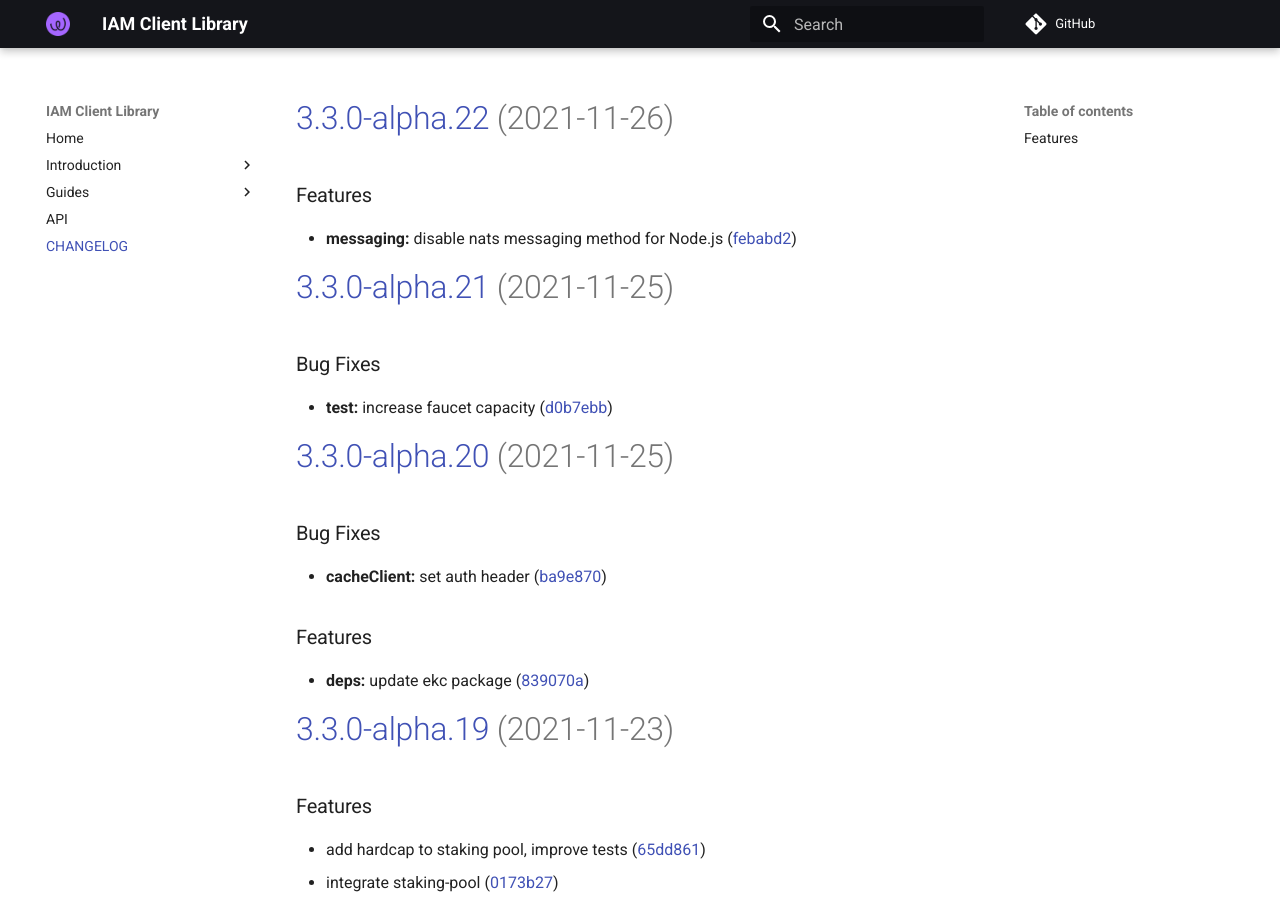
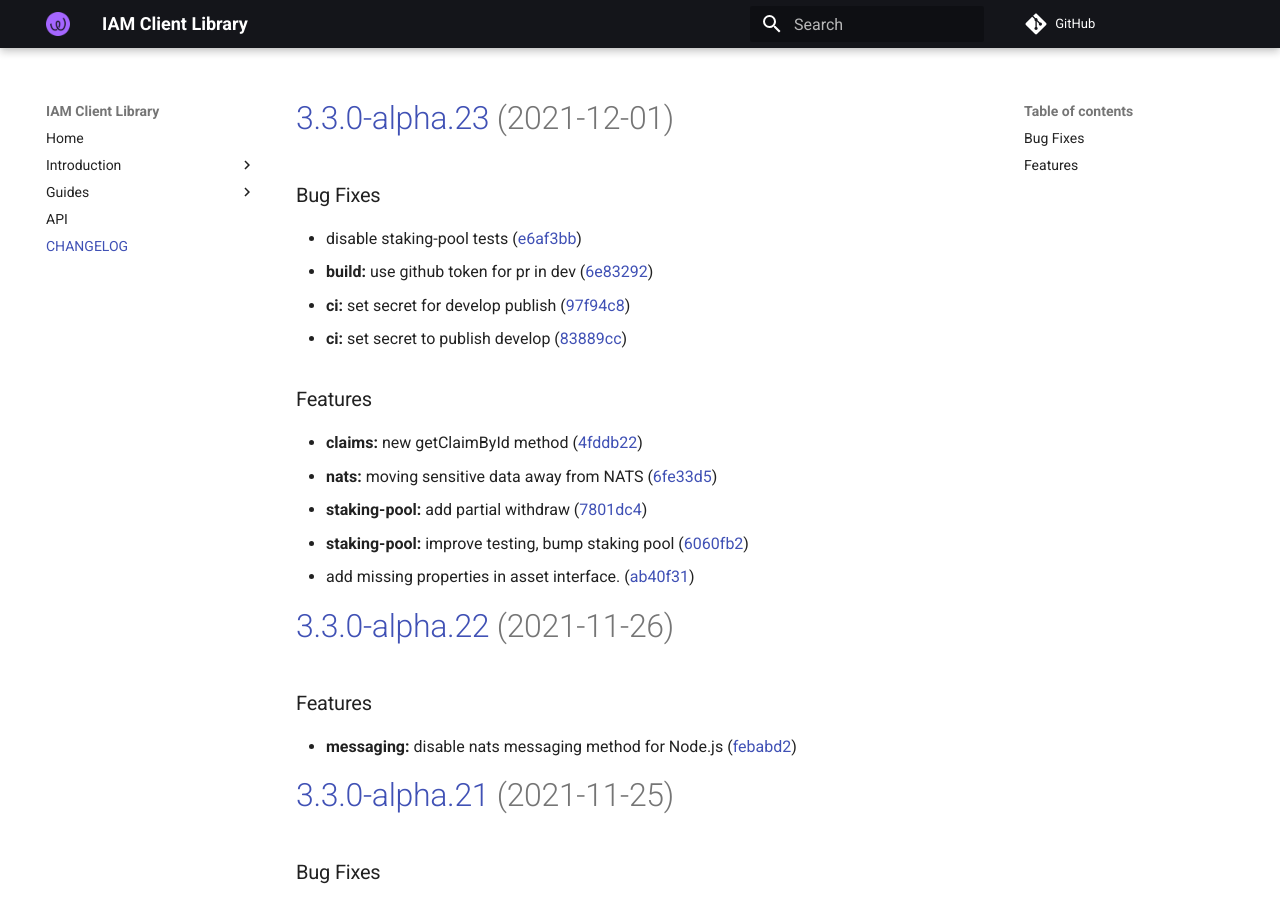
Before and after one commit to energywebfoundation/iam-client-lib, an MkDocs documentation site: the page built from docs/CHANGELOG.md, in a window 1280 px wide and 900 px high. Built offline with MkDocs 1.6.1 and Material for MkDocs 9.7.7, drawn with Linux system fonts in a browser that asks for light colours; comment, search, counter and statistics services are not loaded.

Commit message:
chore(release): 3.3.0-alpha.23 [skip ci]
# [3.3.0-alpha.23](https://github.com/energywebfoundation/iam-client-lib/compare/v3.3.0-alpha.22...v3.3.0-alpha.23) (2021-12-01)

### Bug Fixes

* disable staking-pool tests ([e6af3bb](https://github.com/energywebfoundation/iam-client-lib/commit/e6af3bbf5627cb030e984a35abc19fc47b79ea48))
* **build:** use github token for pr in dev ([6e83292](https://github.com/energywebfoundation/iam-client-lib/commit/6e832926ccfccef644aa5b4514e94e517d560623))
* **ci:** set secret for develop publish ([97f94c8](https://github.com/energywebfoundation/iam-client-lib/commit/97f94c8aea9fd60597eedf5adfeb9b2a854091bf))
* **ci:** set secret to publish develop ([83889cc](https://github.com/energywebfoundation/iam-client-lib/commit/83889cc653ed6e70a55bc7856e476c9043f950dc))

### Features

* **claims:** new getClaimById method ([4fddb22](https://github.com/energywebfoundation/iam-client-lib/commit/4fddb2277f1f1b2edaa4e8d76f0b6317d3feff22))
* **nats:** moving sensitive data away from  NATS ([6fe33d5](https://github.com/energywebfoundation/iam-client-lib/commit/6fe33d5fe5525b9624eb23caec2fa0f137c19dd0))
* **staking-pool:** add partial withdraw ([7801dc4](https://github.com/energywebfoundation/iam-client-lib/commit/7801dc4aebecd0e09eead3c5284e591477a9a804))
* **staking-pool:** improve testing, bump staking pool ([6060fb2](https://github.com/energywebfoundation/iam-client-lib/commit/6060fb264877e4b2df1f41f4eb584af147e22a16))
* add missing properties in asset interface. ([ab40f31](https://github.com/energywebfoundation/iam-client-lib/commit/ab40f31d5e13b9884cc2640ed8a47aba42c5729b))

```diff
--- a/docs/CHANGELOG.md
+++ b/docs/CHANGELOG.md
@@ -1,3 +1,22 @@
+# [3.3.0-alpha.23](https://github.com/energywebfoundation/iam-client-lib/compare/v3.3.0-alpha.22...v3.3.0-alpha.23) (2021-12-01)
+
+
+### Bug Fixes
+
+* disable staking-pool tests ([e6af3bb](https://github.com/energywebfoundation/iam-client-lib/commit/e6af3bbf5627cb030e984a35abc19fc47b79ea48))
+* **build:** use github token for pr in dev ([6e83292](https://github.com/energywebfoundation/iam-client-lib/commit/6e832926ccfccef644aa5b4514e94e517d560623))
+* **ci:** set secret for develop publish ([97f94c8](https://github.com/energywebfoundation/iam-client-lib/commit/97f94c8aea9fd60597eedf5adfeb9b2a854091bf))
+* **ci:** set secret to publish develop ([83889cc](https://github.com/energywebfoundation/iam-client-lib/commit/83889cc653ed6e70a55bc7856e476c9043f950dc))
+
+
+### Features
+
+* **claims:** new getClaimById method ([4fddb22](https://github.com/energywebfoundation/iam-client-lib/commit/4fddb2277f1f1b2edaa4e8d76f0b6317d3feff22))
+* **nats:** moving sensitive data away from  NATS ([6fe33d5](https://github.com/energywebfoundation/iam-client-lib/commit/6fe33d5fe5525b9624eb23caec2fa0f137c19dd0))
+* **staking-pool:** add partial withdraw ([7801dc4](https://github.com/energywebfoundation/iam-client-lib/commit/7801dc4aebecd0e09eead3c5284e591477a9a804))
+* **staking-pool:** improve testing, bump staking pool ([6060fb2](https://github.com/energywebfoundation/iam-client-lib/commit/6060fb264877e4b2df1f41f4eb584af147e22a16))
+* add missing properties in asset interface. ([ab40f31](https://github.com/energywebfoundation/iam-client-lib/commit/ab40f31d5e13b9884cc2640ed8a47aba42c5729b))
+
 # [3.3.0-alpha.22](https://github.com/energywebfoundation/iam-client-lib/compare/v3.3.0-alpha.21...v3.3.0-alpha.22) (2021-11-26)
 
 
--- a/package.json
+++ b/package.json
@@ -1,6 +1,6 @@
 {
     "name": "iam-client-lib",
-    "version": "3.3.0-alpha.22",
+    "version": "3.3.0-alpha.23",
     "description": "Library for Decentralized Identity and Access Management",
     "main": "dist/index.js",
     "module": "dist/index.esm.js",
```
